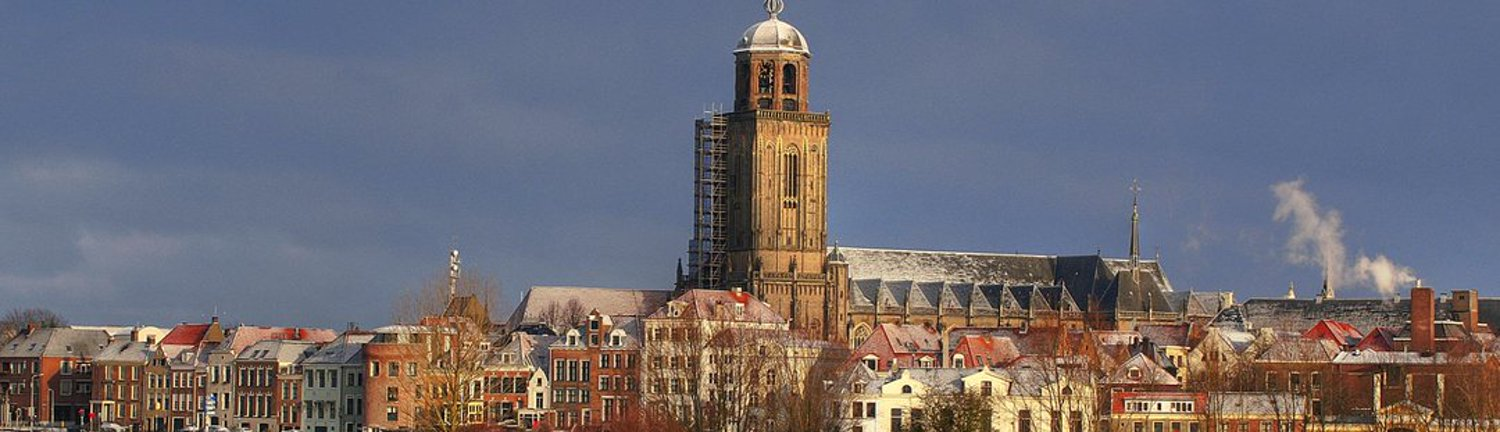
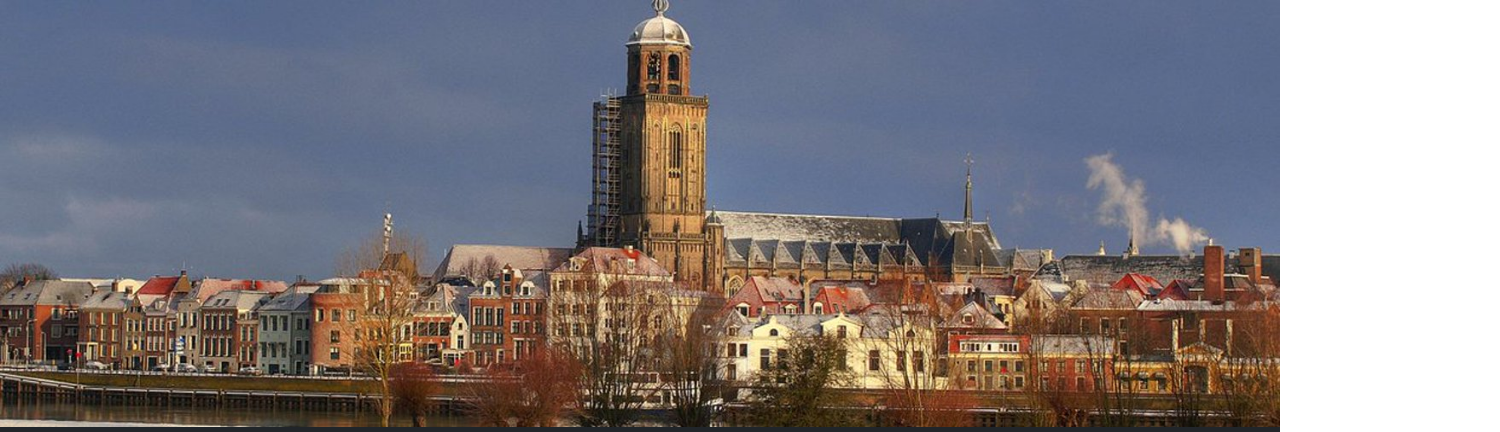
Before and after one commit to kadir001/homepage, a plain HTML site: page index.html in a window 1280 px wide. Shown: the top 432 px of the page, 1500 px wide, since content can reach past the window. Drawn offline with nearby package versions, Linux system fonts and the light colour scheme.

Commit message:
Add files via upload

```diff
--- a/index.html
+++ b/index.html
@@ -13,7 +13,7 @@
 
 <body>
 
-<header><img src="images/header.jpg" class="img-responsive" /></header>
+<header><img src="images/header.jpg" class="img-responsive" width=100% /></header>
 
 <nav class="navbar navbar-expand-lg navbar-dark bg-dark">
     <div class="container-fluid">
```
Also changed, not shown: 1 other file.
